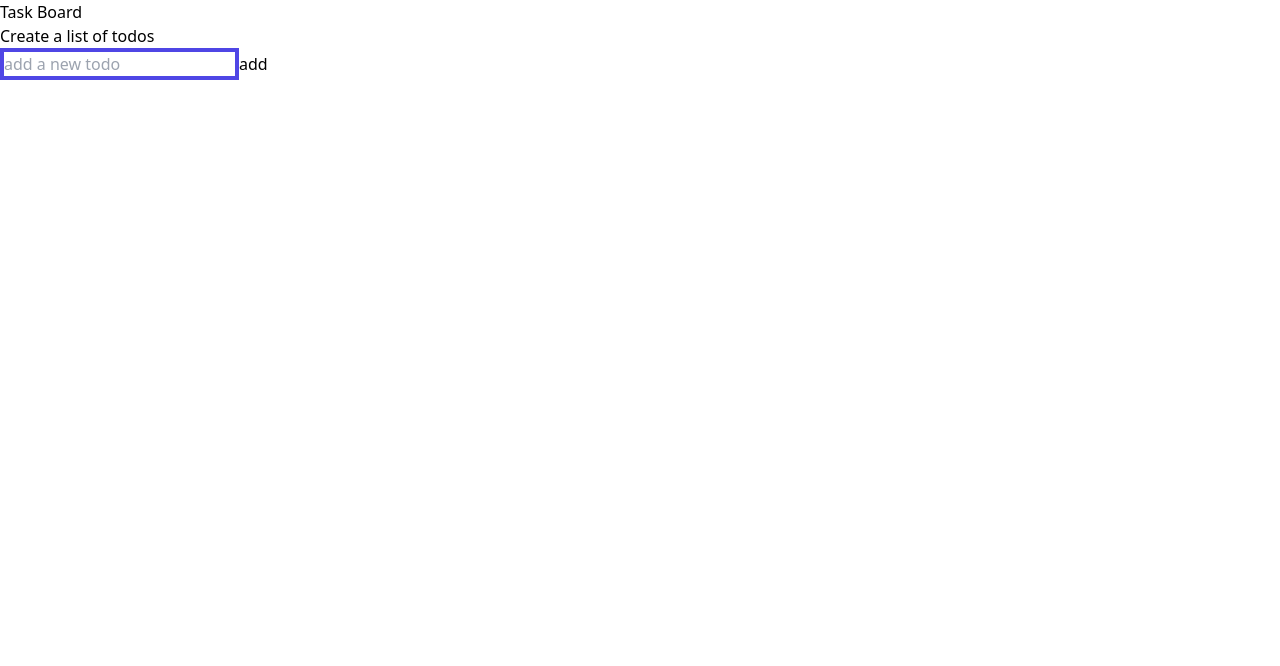
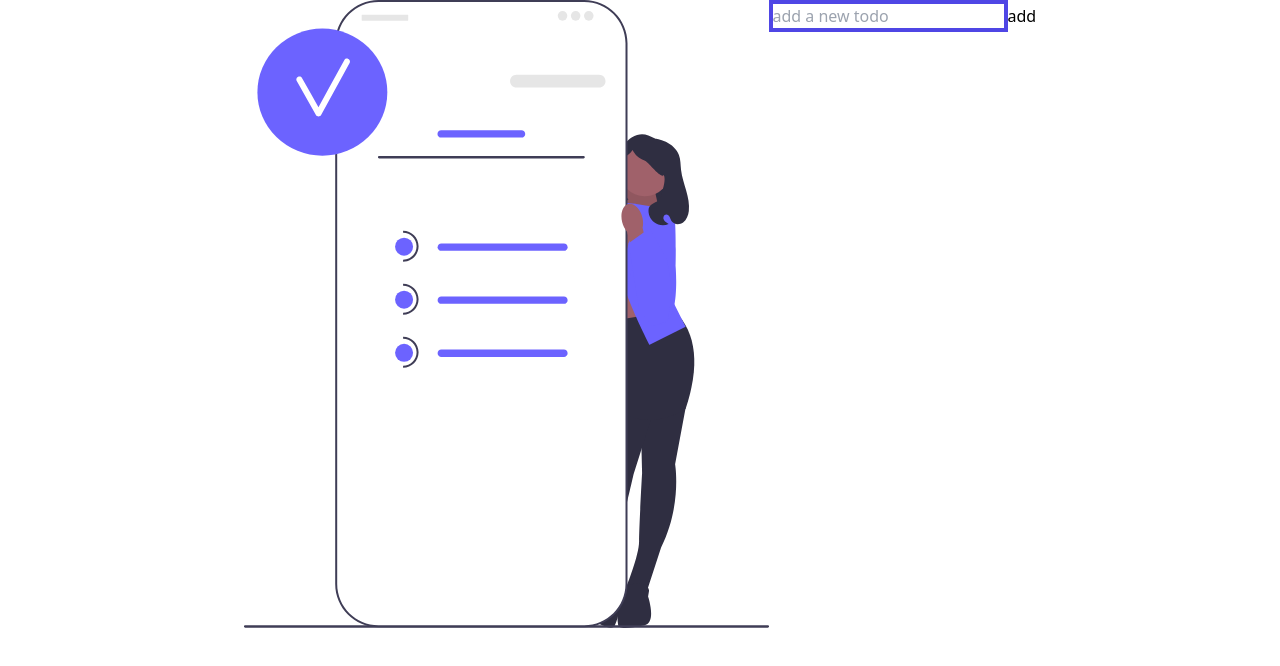
Before and after one commit to Obaayaa-1988/nuxt-vuex-todo-app, a Nuxt app: page / in a window 1280 px wide. Shown: the top 666 px of the page. Built offline with nearby package versions, Linux system fonts and the light colour scheme.

Commit message:
added new svg image

```diff
--- a/pages/index.vue
+++ b/pages/index.vue
@@ -1,16 +1,28 @@
 <template>
   <div>
-    <main>
+    <main class=" h-screen">
+      <div class="flex justify-center">
+
+        <div class=" ">
+          <img src="images/todo.svg.svg" alt="PanCake" class=" object-cover " />
+
+        </div>
+
+
+        <!-- <div>
           <h1>Task Board</h1>
           <p>Create a list of todos</p>
+
+        </div> -->
+
         <div>
           <input type="text" v-model="newTodo" placeholder="add a new todo" @keypress.enter="addTodo" class="border-4 border-indigo-600" />
           <button @click="addTodo">add</button>
         </div>
 
 
-      <div>
-        <!----component-->
+
+
       </div>
 
     </main>
```
Also changed, not shown: static/images/todo.svg.svg (added). Lines whose indentation alone changed are shown as unchanged.
